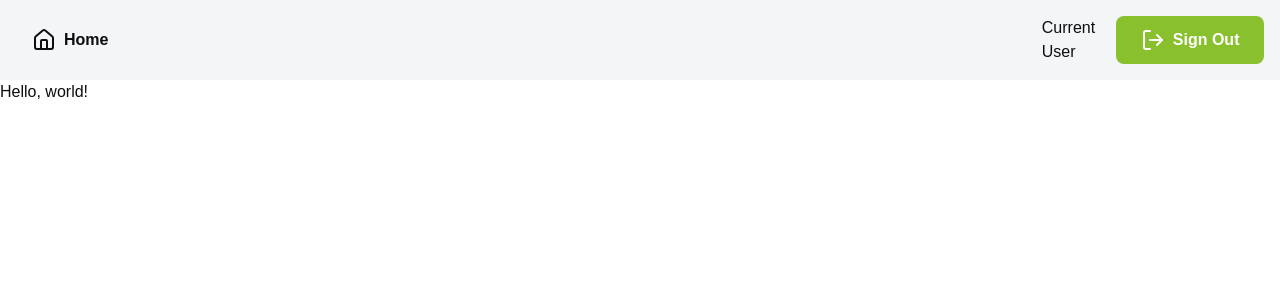
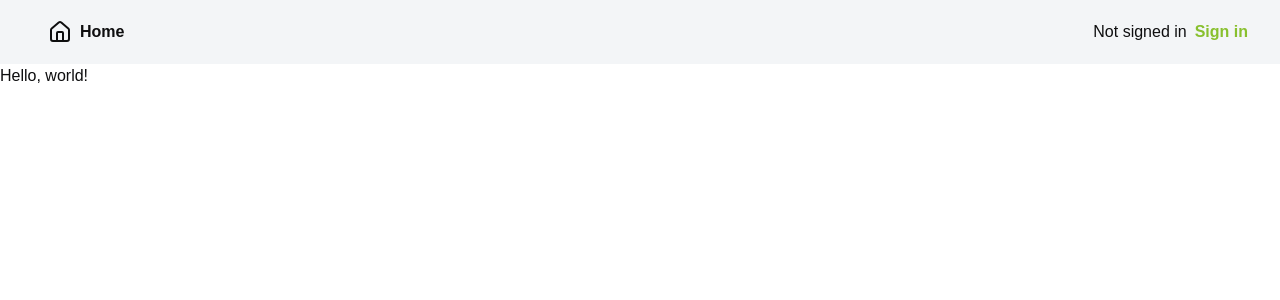
Before and after one commit to MartinRostejnsky/tomsus-cms, a Next.js app: page / in a window 1280 px wide. Shown: the top 300 px of the page. Built offline with nearby package versions, Linux system fonts and the light colour scheme; no server answers.

Commit message:
fix wrong auth page links

```diff
--- a/src/app/utils/auth.options.ts
+++ b/src/app/utils/auth.options.ts
@@ -41,7 +41,7 @@ const authOptions : NextAuthOptions = {
       strategy: "jwt",
     },
     pages: {
-      //signIn: "/auth/signin",
+      signIn: "/auth/login",
     },
 }
 
--- a/src/components/Navbar.tsx
+++ b/src/components/Navbar.tsx
@@ -2,6 +2,8 @@ import { Home } from "lucide-react";
 import Link from "next/link";
 import CurrentUser from "./auth/CurrentUser";
 import LogoutButton from "./auth/LogoutButton";
+import { getServerSession } from "next-auth";
+import authOptions from "@/app/utils/auth.options";
 
 const routes = [
     {
@@ -11,14 +13,15 @@ const routes = [
     }
 ]
 
-const Navbar = () => {
+const Navbar = async () => {
+    const session = await getServerSession(authOptions);
     return (
-        <div className="bg-[var(--background2)] p-4 flex justify-between items-center">
-            <nav>
-                <menu className="flex gap-4">
+        <div className="bg-[var(--background2)] px-8 flex justify-between items-center">
+            <nav className="h-full">
+                <menu className="flex gap-4 h-full py-1">
                     {routes.map((route,i) => (
                         <Link href={route.route} key={i}>
-                            <li className="px-4 py-2 flex items-center rounded-md cursor-pointer hover:bg-[var(--background3)]">
+                            <li className="px-4 py-4 flex items-center rounded-md cursor-pointer hover:bg-[var(--background3)] h-full">
                                 {route.icon}
                                 <span className="ml-2 font-bold">{route.name}</span>
                             </li>
@@ -30,7 +33,7 @@ const Navbar = () => {
             </nav>
             <div className="flex gap-4">
                 <CurrentUser />
-                <LogoutButton />
+                {session && <LogoutButton />}
             </div>
         </div>
     )
--- a/src/components/auth/CurrentUser.tsx
+++ b/src/components/auth/CurrentUser.tsx
@@ -1,7 +1,20 @@
-const CurrentUser = () => {
+import authOptions from "@/app/utils/auth.options";
+import { getServerSession } from "next-auth";
+import Link from "next/link";
+
+const CurrentUser = async () => {
+    const session = await getServerSession(authOptions);
+
     return (
-        <div>
-        <h1>Current User</h1>
+        <div className="flex items-center gap-2">
+        {session ? (<></>) : (
+
+            <div className="flex items-center gap-2">
+                <span>Not signed in</span>
+                <Link href="/auth/login">
+                    <span className="font-bold text-[var(--primary)]">Sign in</span>
+                </Link>
+            </div>)}
         </div>
     )
 }
--- a/src/components/auth/LogoutButton.tsx
+++ b/src/components/auth/LogoutButton.tsx
@@ -6,7 +6,7 @@ import { LogOut } from "lucide-react";
 
 const LogoutButton = () => {
     return (
-        <Button style="font-bold gap-2" onClick={() => signOut()}>
+        <Button style="font-bold gap-2 p-4" onClick={() => signOut()}>
         <LogOut size={24} />
         Sign Out
         </Button>
```
